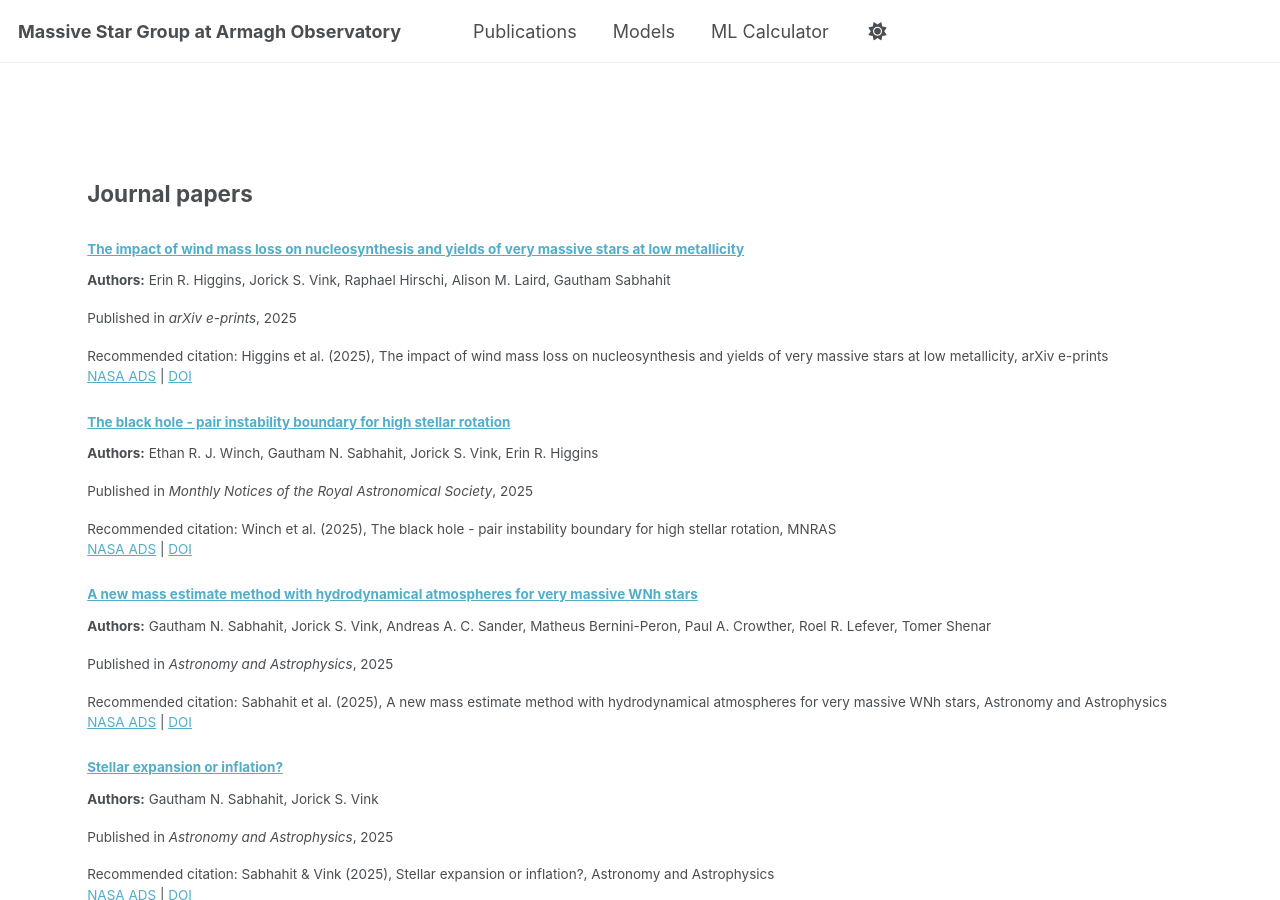
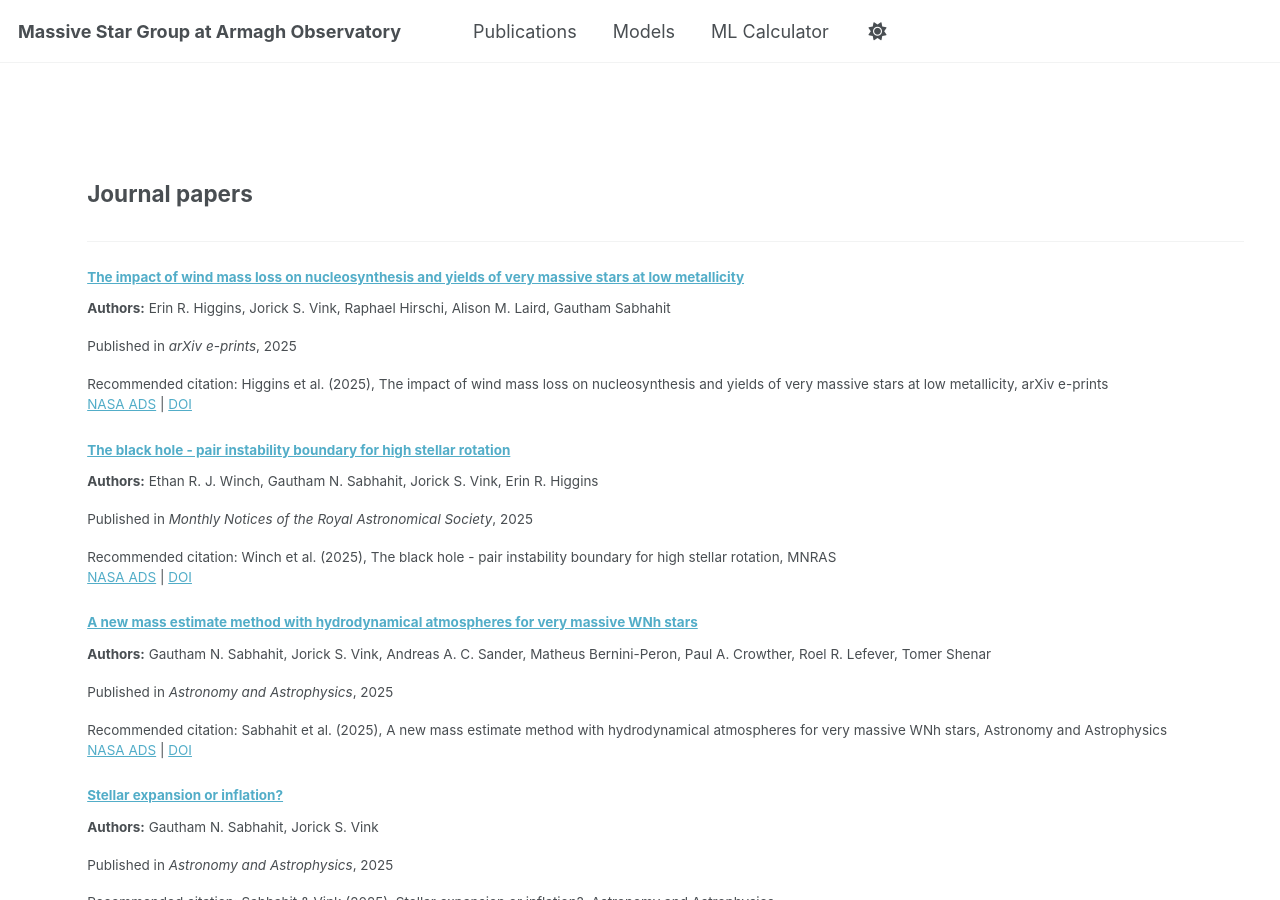
Before and after one commit to Mdot-com/mdot.com, a Jekyll site: the page built from _pages/publications.html, in a window 1280 px wide and 900 px high. Built offline with Jekyll 4.4.1, drawn with Linux system fonts in a browser that asks for light colours.

Commit message:
Update publications.html

```diff
--- a/_pages/publications.html
+++ b/_pages/publications.html
@@ -17,7 +17,7 @@
         {% continue %}
       {% endif %}
       {% unless title_shown %}
-        <h2>{{ category[1].title }}</h2>
+        <h2>{{ category[1].title }}</h2><hr />
         {% assign title_shown = true %}
       {% endunless %}
       {% include archive-single.html %}
```
